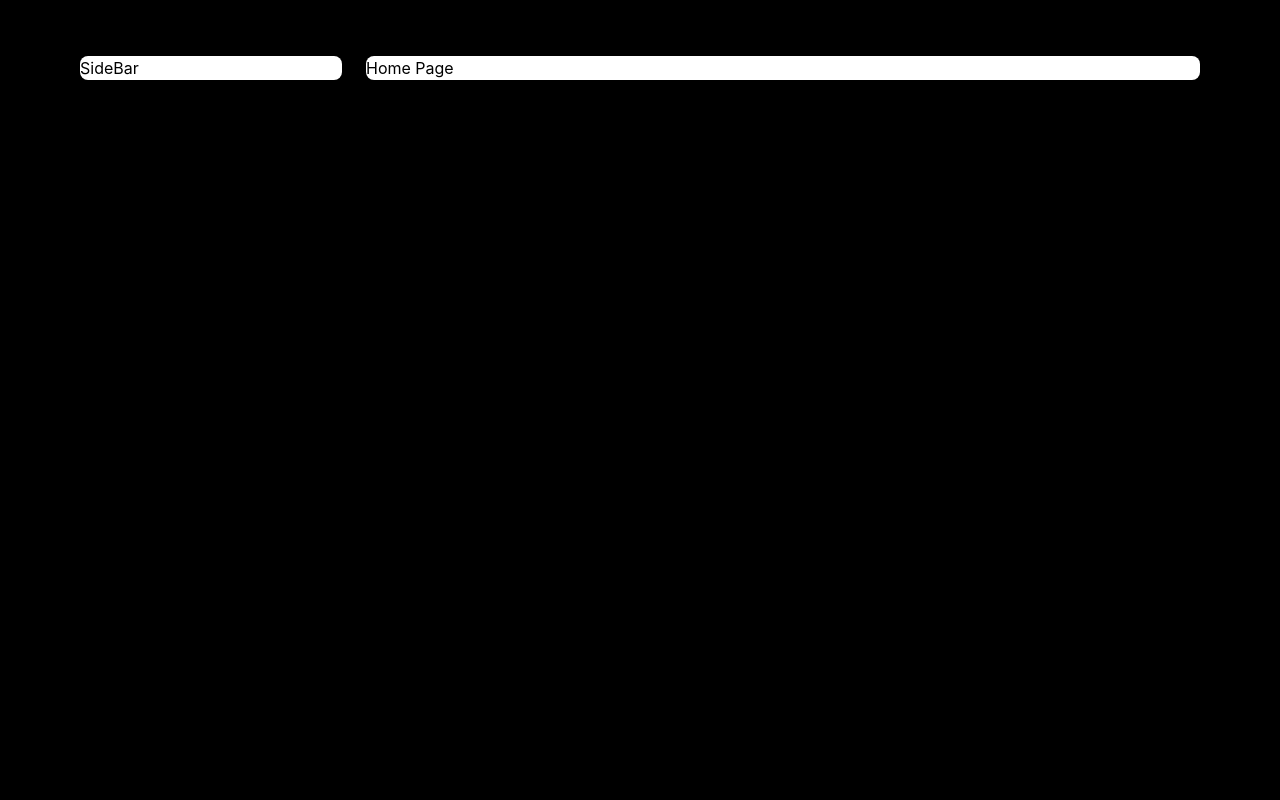
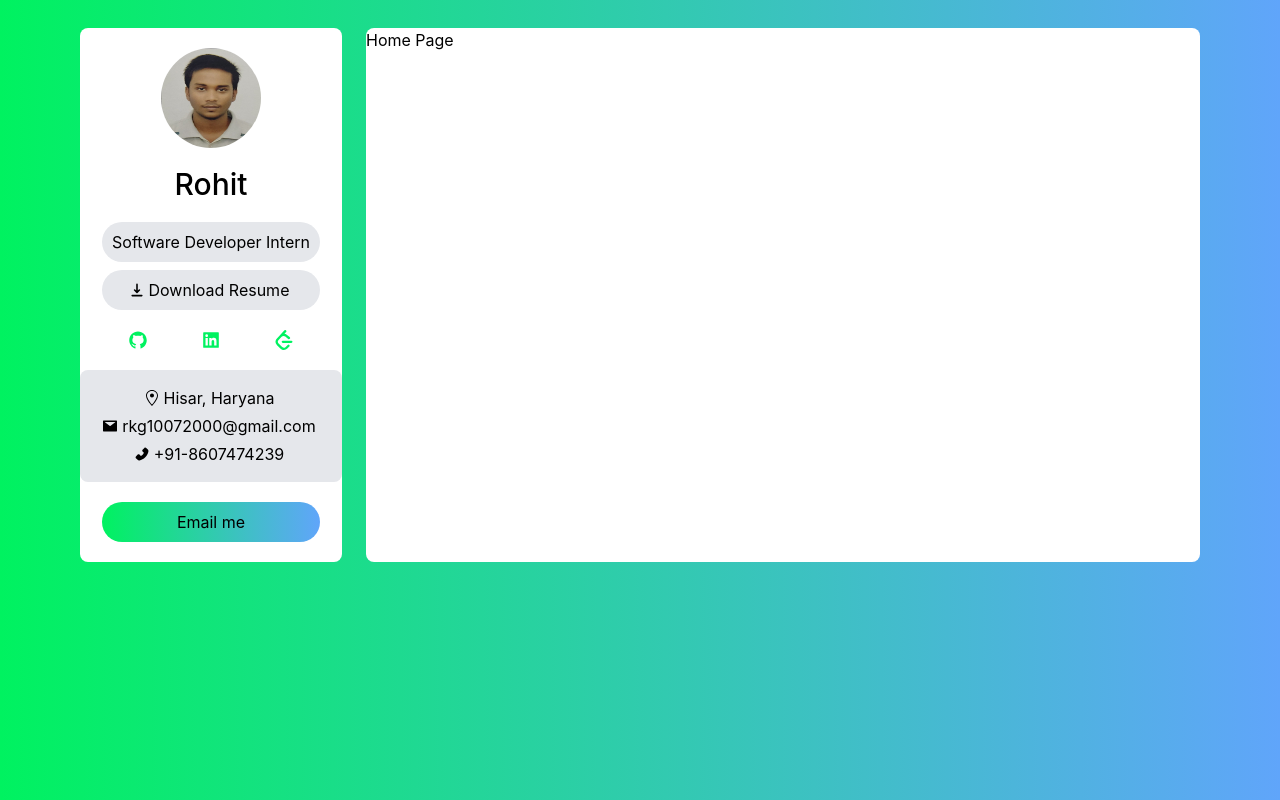
Before and after one commit to rkg1007/portfolio, a Next.js app: page / in a window 1280 px wide. Built offline with nearby package versions, Linux system fonts and the light colour scheme.

Commit message:
created sidebar

```diff
--- /dev/null
+++ b/src/components/Sidebar.tsx
@@ -0,0 +1,91 @@
+import Image from "next/image";
+import profilePic from "../public/rohit.jpeg";
+import { HiDownload } from "react-icons/hi";
+import {
+  AiFillGithub,
+  AiFillLinkedin,
+  AiFillMail,
+  AiFillPhone,
+} from "react-icons/ai";
+import { SiLeetcode } from "react-icons/si";
+import { GoLocation } from "react-icons/go";
+
+const SideBar = () => {
+  return (
+    <div className="flex flex-col items-center">
+      <div className="mx-auto mt-5">
+        <Image
+          className="w-10 h-10 rounded-full"
+          src={profilePic}
+          alt="profile pic"
+          width={100}
+          height={100}
+        />
+      </div>
+      <h3 className="mx-auto text-3xl font-medium my-3">
+        <span>Rohit</span>
+      </h3>
+      <p className="py-2 bg-gray-200 rounded-full m-2 w-5/6 text-center">
+        Software Developer Intern
+      </p>
+      <div className="py-2 bg-gray-200 rounded-full flex items-center justify-center w-5/6 hover:text-lg">
+        <HiDownload />
+        <p className="mx-1">Download Resume</p>
+      </div>
+      <div className="flex justify-around w-5/6 m-5 text-xl text-green">
+        <a
+          className="hover:text-2xl"
+          href="https://github.com/rkg1007"
+          target="_blank"
+          rel="noreferrer"
+        >
+          <AiFillGithub />
+        </a>
+        <a
+          className="hover:text-2xl"
+          href="https://linkedin.com/in/rkg1007"
+          target="_blank"
+          rel="noreferrer"
+        >
+          <AiFillLinkedin />
+        </a>
+        <a
+          className="hover:text-2xl"
+          href="https://leetcode.com/rkg1007"
+          target="_blank"
+          rel="noreferrer"
+        >
+          <SiLeetcode />
+        </a>
+      </div>
+      <div className="w-full bg-gray-200 rounded-lg flex flex-col items-center py-3 px-5">
+        <div className="flex items-center mt-1">
+          <a>
+            <GoLocation />
+          </a>
+          <p className="mx-1">Hisar, Haryana</p>
+        </div>
+        <div className="flex items-center mt-1">
+          <a>
+            <AiFillMail />
+          </a>
+          <p className="mx-1">rkg10072000@gmail.com</p>
+        </div>
+        <div className="flex items-center my-1">
+          <a>
+            <AiFillPhone />
+          </a>
+          <p className="mx-1">+91-8607474239</p>
+        </div>
+      </div>
+      <button
+        className="w-5/6 bg-gradient-to-r from-green to-blue-400 my-5 rounded-full p-2 hover:text-lg"
+        onClick={() => window.open("mailto:rkg10072000@gmail.com")}
+      >
+        Email me
+      </button>
+    </div>
+  );
+};
+
+export default SideBar;
--- a/src/pages/_app.tsx
+++ b/src/pages/_app.tsx
@@ -1,12 +1,17 @@
 import "../styles/globals.css";
 import type { AppProps } from "next/app";
+import SideBar from "../components/Sidebar";
 
 function MyApp({ Component, pageProps }: AppProps) {
   return (
-    <div className="grid grid-cols-12 gap-6 my-14 lg:px-20 px-5">
-      <div className="col-span-12 lg:col-span-3 bg-white rounded-lg">SideBar</div>
-      <div className="col-span-12 lg:col-span-9 bg-white rounded-lg">
-        <Component {...pageProps} />
+    <div className="py-7 h-screen bg-gradient-to-r from-green to-blue-400">
+      <div className="grid grid-cols-12 gap-6 lg:px-20 px-5">
+        <div className="col-span-12 lg:col-span-3 bg-white rounded-lg">
+          <SideBar />
+        </div>
+        <div className="col-span-12 lg:col-span-9 bg-white rounded-lg">
+          <Component {...pageProps} />
+        </div>
       </div>
     </div>
   );
--- a/src/styles/globals.css
+++ b/src/styles/globals.css
@@ -3,7 +3,7 @@
 @tailwind utilities;
 
 body {
-  background-color: black;
+  /* background-color: black; */
   padding: 0;
   margin: 0;
   font-family: -apple-system, BlinkMacSystemFont, Segoe UI, Roboto, Oxygen,
```
